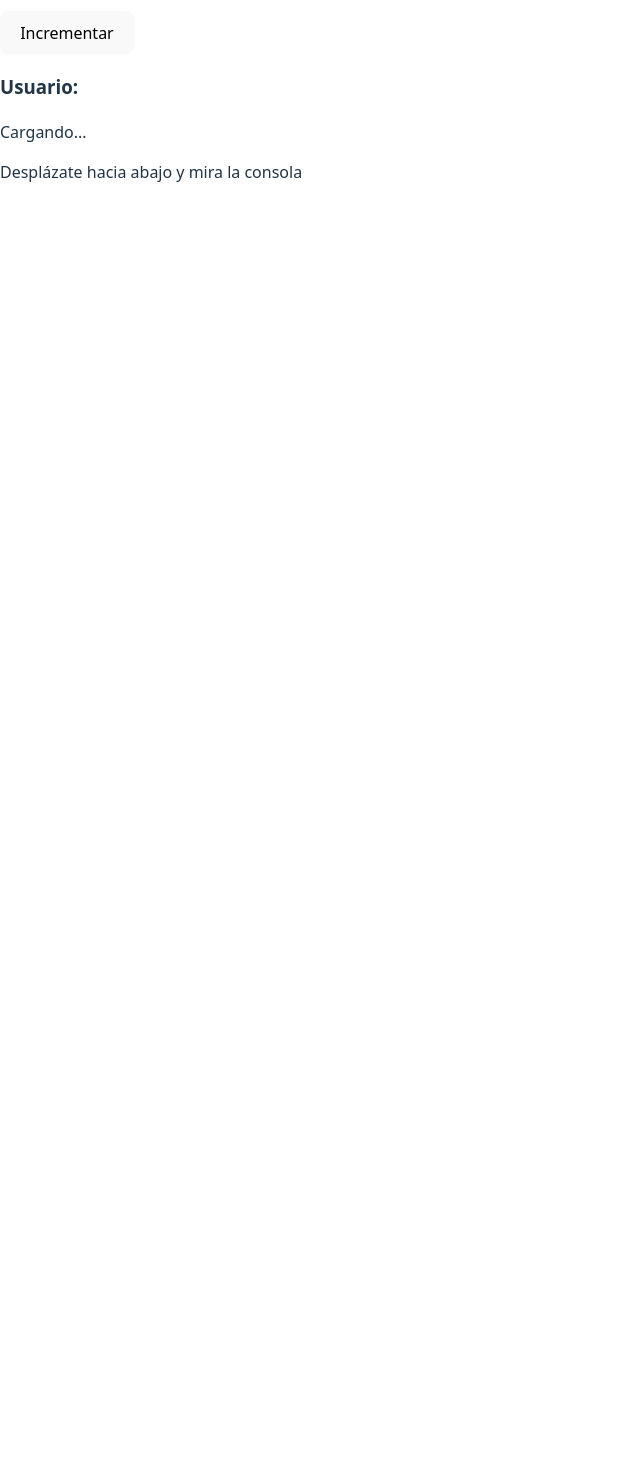
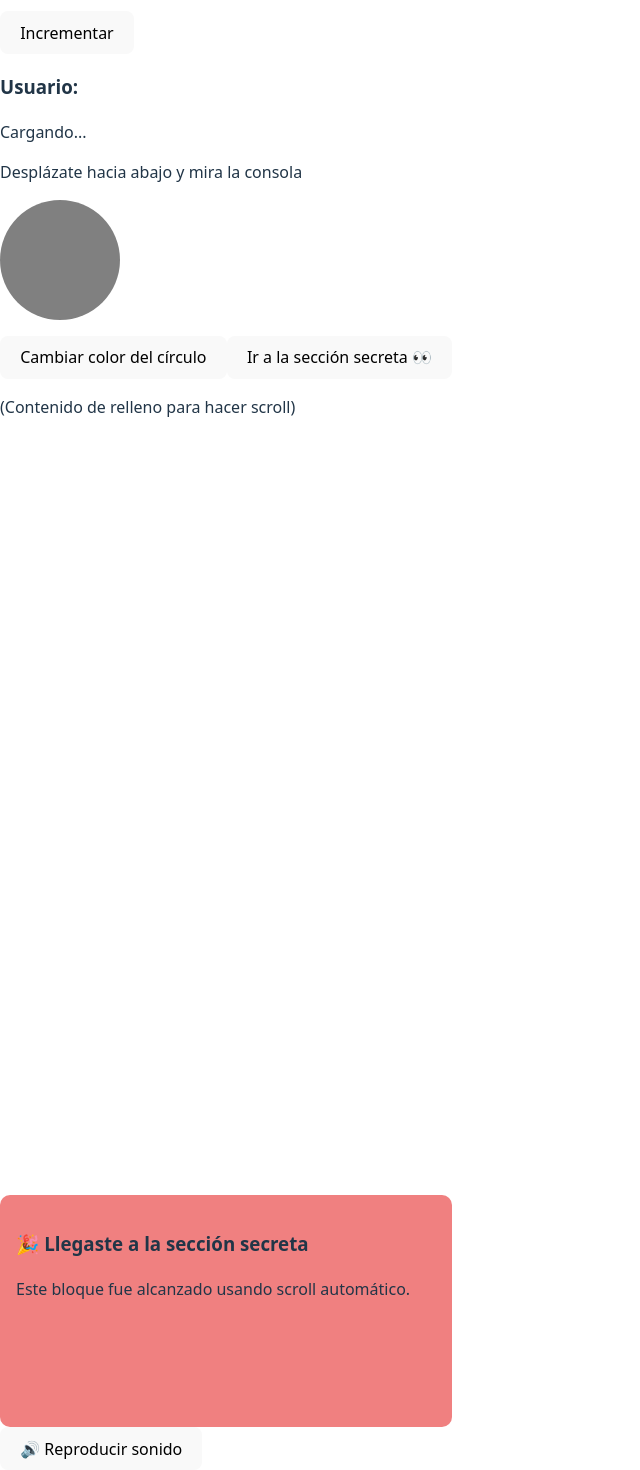
Before and after one commit to Adavidfr/programacion_iii_manana, a React (Vite) app in the folder modulo3/ReactJs/my-react-app/: page / in a window 1280 px wide. Shown: the part 848-2318 px from the top of the page, without its empty margins (0-640 px from the left). Before the commit the page ends 1048 px from the top, so only its background shows below. Built offline with nearby package versions, Linux system fonts and the light colour scheme; no server answers.

Commit message:
clase 16-12-2025

```diff
--- a/modulo3/ReactJs/my-react-app/src/App.tsx
+++ b/modulo3/ReactJs/my-react-app/src/App.tsx
@@ -54,6 +54,9 @@
 import FetchUser from "./useEffect/FetchUser";
 import LogEffect from "./useEffect/LogEffect";
 import ScrollLogger from "./useEffect/ScrollLoger";
+import CirculoColorido from "./useRef/CirculoColorido";
+import ReproductorSonido from "./useRef/ReproductorSonido";
+import ScrollDemo from "./useRef/ScrollDemo";
 import AccessWithLimit from "./useState/AccesWithLimit";
 import CheckboxSummary from "./useState/CheckboxSummary";
 import ClickHistory from "./useState/ClickHistory";
@@ -83,6 +86,9 @@ function App () {
     <LogEffect />
     <FetchUser />
     <ScrollLogger />
+    <CirculoColorido />
+    <ScrollDemo />
+    <ReproductorSonido />
 
 
     </>
--- /dev/null
+++ b/modulo3/ReactJs/my-react-app/src/useRef/CirculoColorido.tsx
@@ -0,0 +1,28 @@
+import { useRef } from 'react';
+
+export default function CirculoColorido() {
+  const circuloRef = useRef(null);
+
+  const cambiarColor = () => {
+    const colores = ['crimson', 'royalblue', 'mediumseagreen', 'orange', 'violet'];
+    const color = colores[Math.floor(Math.random() * colores.length)];
+    circuloRef.current.style.backgroundColor = color;
+  };
+
+  return (
+    <>
+      <div
+        ref={circuloRef}
+        style={{
+          width: '120px',
+          height: '120px',
+          borderRadius: '50%',
+          backgroundColor: 'gray',
+          marginBottom: '1rem',
+          transition: 'background-color 0.5s'
+        }}
+      />
+      <button onClick={cambiarColor}>Cambiar color del círculo</button>
+    </>
+  );
+}
--- /dev/null
+++ b/modulo3/ReactJs/my-react-app/src/useRef/ReproductorSonido.tsx
@@ -0,0 +1,17 @@
+
+import { useRef } from 'react';
+
+export default function ReproductorSonido() {
+  const audioRef = useRef(null);
+
+  const reproducir = () => {
+    audioRef.current.play();
+  };
+
+  return (
+    <div>
+      <button onClick={reproducir}>🔊 Reproducir sonido</button>
+      <audio ref={audioRef} src="https://www.soundjay.com/buttons/button-3.mp3" />
+    </div>
+  );
+}
--- /dev/null
+++ b/modulo3/ReactJs/my-react-app/src/useRef/ScrollDemo.tsx
@@ -0,0 +1,33 @@
+
+import { useRef } from 'react';
+
+export default function ScrollDemo() {
+  const seccionRef = useRef(null);
+
+  const irASeccion = () => {
+    seccionRef.current?.scrollIntoView({ behavior: 'smooth' });
+  };
+
+  return (
+    <>
+      <button onClick={irASeccion}>Ir a la sección secreta 👀</button>
+
+      <div style={{ height: '800px' }}>
+        <p>(Contenido de relleno para hacer scroll)</p>
+      </div>
+
+      <div
+        ref={seccionRef}
+        style={{
+          height: '200px',
+          backgroundColor: 'lightcoral',
+          padding: '1rem',
+          borderRadius: '10px'
+        }}
+      >
+        <h3>🎉 Llegaste a la sección secreta</h3>
+        <p>Este bloque fue alcanzado usando scroll automático.</p>
+      </div>
+    </>
+  );
+}
```
Also changed, not shown: modulo3/ReactJs/my-react-app/src/useRef/FocoAutomatico.tsx (added, +18 -0 lines), modulo3/ReactJs/my-react-app/src/useRef/MoverCaja.tsx (added, +49 -0 lines).
